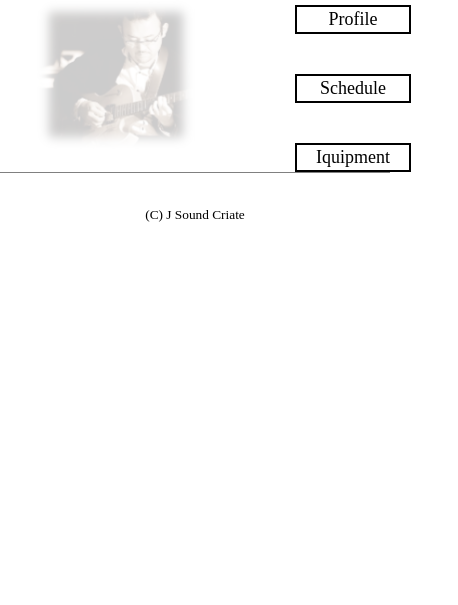
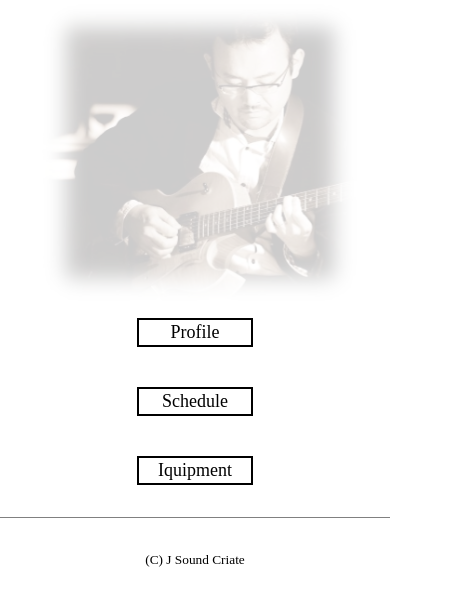
Before and after one commit to TonicJN/mysite, a plain HTML site: page index.html in a window 390 px wide. Shown: the part 111-716 px from the top of the page, 458 px wide, since content can reach past the window. Drawn offline with Linux system fonts and the light colour scheme.

Commit message:
Add files via upload

```diff
--- a/style.css
+++ b/style.css
@@ -47,13 +47,15 @@
 
 .menu {
   flex: 1;
+
 }
 
 ul {
   list-style: none;
   margin: 0;
-  padding: 8px 16px 0 0;
-  transform: translate(700px);
+  padding: 0;
+  /* padding: 8px 16px 0 0; */
+  transform: translateX(700px);
   animation: move 1s forwards 2s;
 
 }
@@ -73,6 +75,9 @@
 
 .menu {
   margin:auto;
+  /* margin-left: 24px; */
+  display: inline-block;
+  text-align: center;
 
 }
 
@@ -90,7 +95,7 @@
 
 footer {
   border-top: 1px solid gray;
-  margin: 0;
+  margin: 32px 0;
   padding-top: 32px;
   /* margin-bottom: 16px; */
   text-align: center;
@@ -115,7 +120,7 @@
   }
 
   100% {
-    transform: translate(100px);
+    transform: none;
   }
 }
 
@@ -135,6 +140,7 @@
   display: inline-block;
   border: 2px black solid;
   padding: 0 4px;
+  font-weight: lighter;
 
 }
 
@@ -148,3 +154,11 @@
   background-image: .2 url(演奏写真＿淵ぼかし.jpg);
   /* opacity: .2; */
 }
+
+
+@media (max-width: 600px) {
+  main {
+    display: flex;
+    flex-direction: column;
+  }
+}
```
